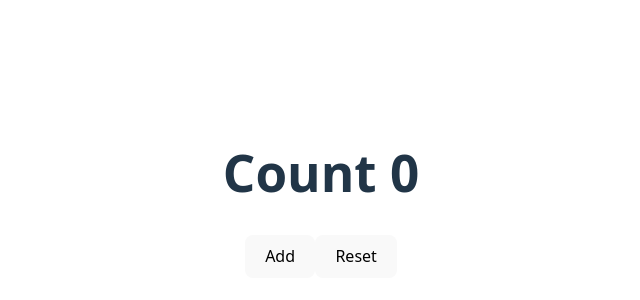
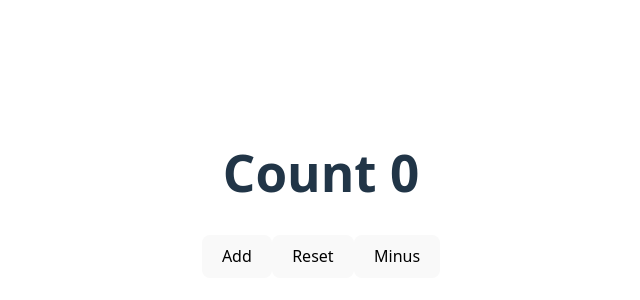
Before and after one commit to amide-init/tide-app, a React (Vite) app: page / in a window 1280 px wide. Shown: the part 206-506 px from the top of the page, without its empty margins (319-959 px from the left). Built offline with nearby package versions, Linux system fonts and the light colour scheme.

Commit message:
fixed confilct

```diff
--- a/src/App.jsx
+++ b/src/App.jsx
@@ -19,6 +19,11 @@ function App() {
         setValue(0);
       }
      } >Reset</button>
+     <button onClick={
+      () => {
+        setValue(value - 1);
+      }
+     } >Minus</button>
     </>
   )
 }
```
